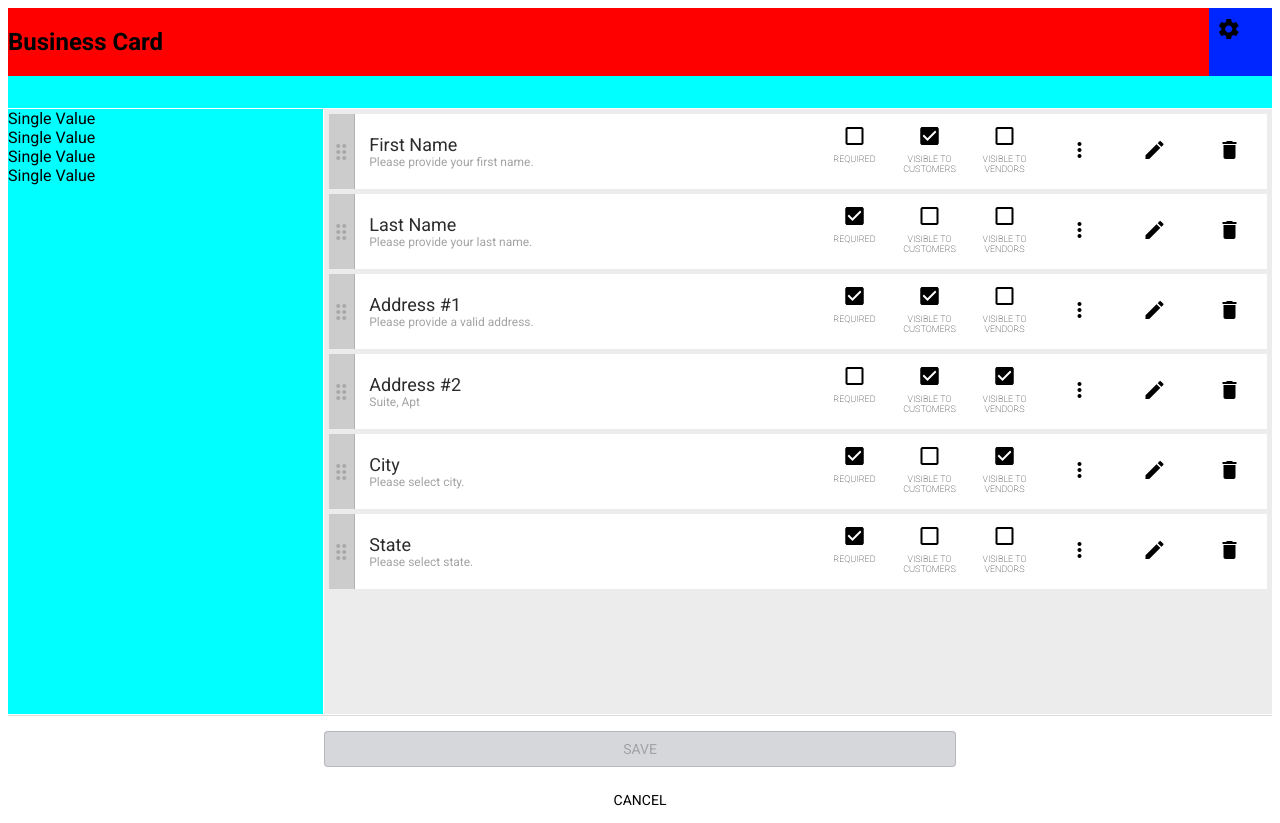
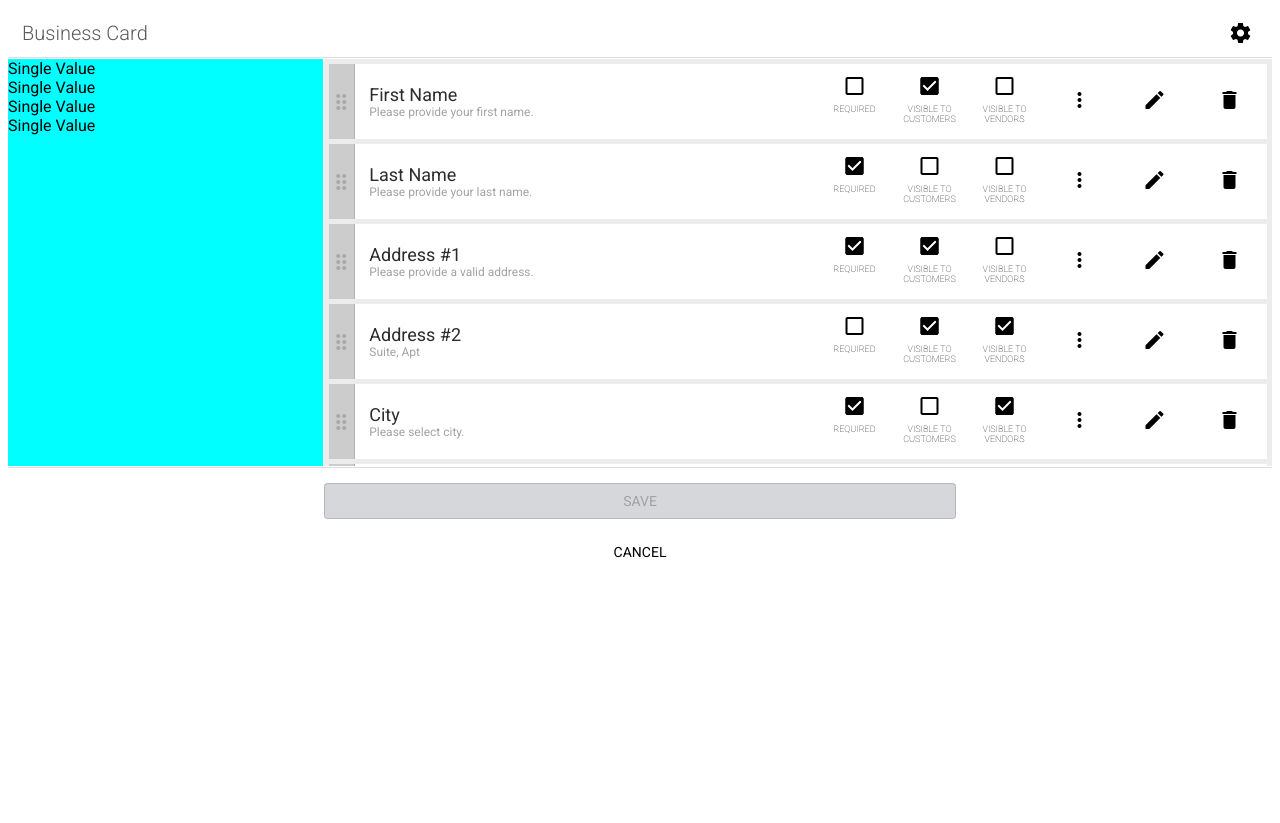
Before and after one commit to elwood-berry/esbcore-form-builder, an Angular app: page / in a window 1280 px wide. After the commit the page ends 800 px from the top, so only its background shows below. Built offline with nearby package versions, Linux system fonts and the light colour scheme.

Commit message:
3 files modified

```diff
--- a/src/app/components/attr-gird/attr-gird.component.html
+++ b/src/app/components/attr-gird/attr-gird.component.html
@@ -1,14 +1,14 @@
-<mat-grid-list class="esb-attr-grid" cols="4" rowHeight="100px">
+<mat-grid-list class="esb-attr-grid" cols="4" rowHeight="50px">
   <mat-grid-tile id="attribute-header" colspan="4" rowspan="1">
     <app-attr-header></app-attr-header>
   </mat-grid-tile>
-  <mat-grid-tile id="attribute-sidebar" colspan="1" rowspan="6">
+  <mat-grid-tile id="attribute-sidebar" colspan="1" rowspan="8">
     <app-attr-sidebar></app-attr-sidebar>
   </mat-grid-tile>
-  <mat-grid-tile id="attribute-canvas" colspan="3" rowspan="6">
+  <mat-grid-tile id="attribute-canvas" colspan="3" rowspan="8">
     <app-attr-canvas></app-attr-canvas>
   </mat-grid-tile>
-  <mat-grid-tile id="attribute-footer" colspan="4" rowspan="1">
+  <mat-grid-tile id="attribute-footer" colspan="4" rowspan="3">
     <app-attr-footer></app-attr-footer>
   </mat-grid-tile>
 </mat-grid-list>
--- a/src/app/components/attr-gird/attr-gird.component.scss
+++ b/src/app/components/attr-gird/attr-gird.component.scss
@@ -2,8 +2,10 @@
   // HEADER.
   #attribute-header {
     ::ng-deep app-attr-header {
-      background-color: aqua;
+      background-color: #fff;
+      border-bottom: 2px solid #ddd;
       height: 100%;
+      overflow: hidden;
       width: 100%;
     }
   }
--- a/src/app/components/attr-header/attr-header.component.scss
+++ b/src/app/components/attr-header/attr-header.component.scss
@@ -1,8 +1,19 @@
 .attr-header-container {
+  height: inherit;
+
   div:first-child {
-    background-color: #ff0000;
+    padding: 14px 0 0 14px;
+
+    h2 {
+      font-size: 20px;
+      font-weight: 300;
+      padding: 0;
+      margin: 0;
+      color: #5a5a5a;
+    }
   }
   div:last-child {
-    background-color: #0026ff;
+    padding: 5px 0 0 0;
+    text-align: center;
   }
 }
```
